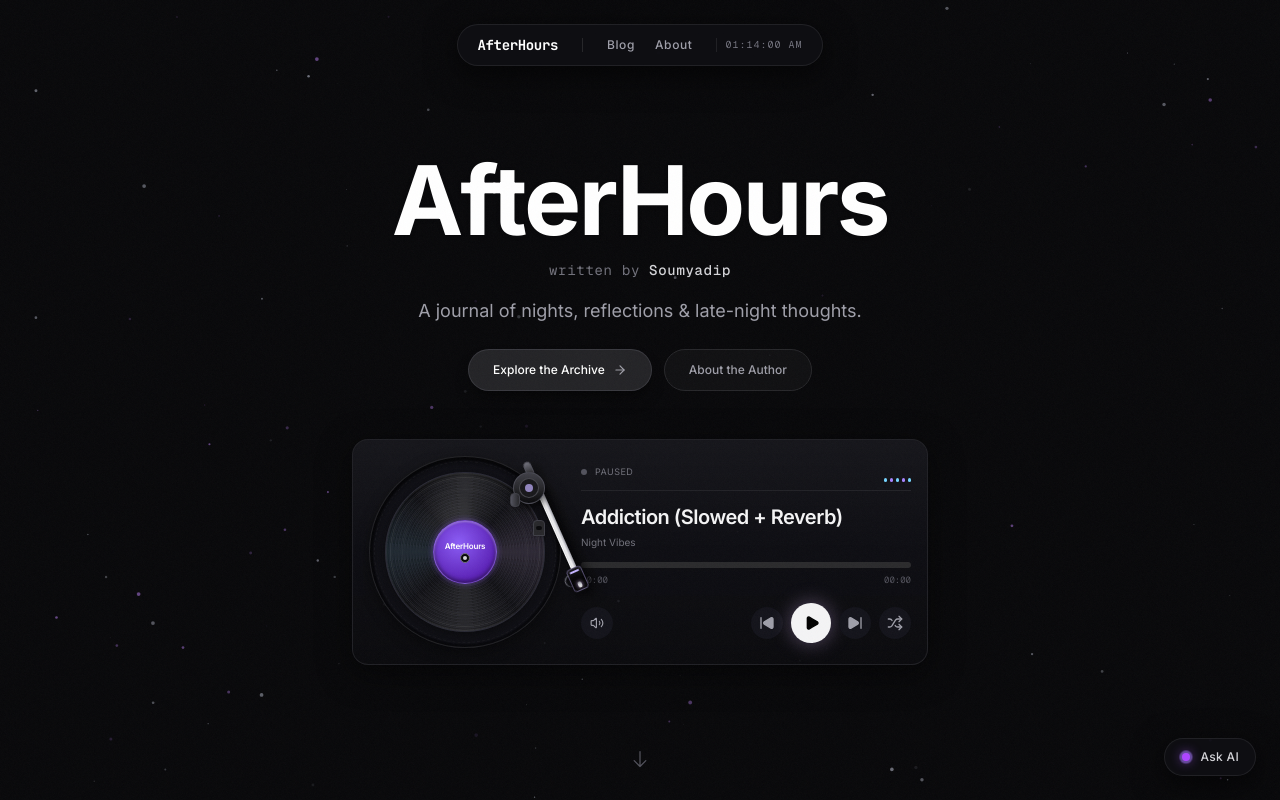
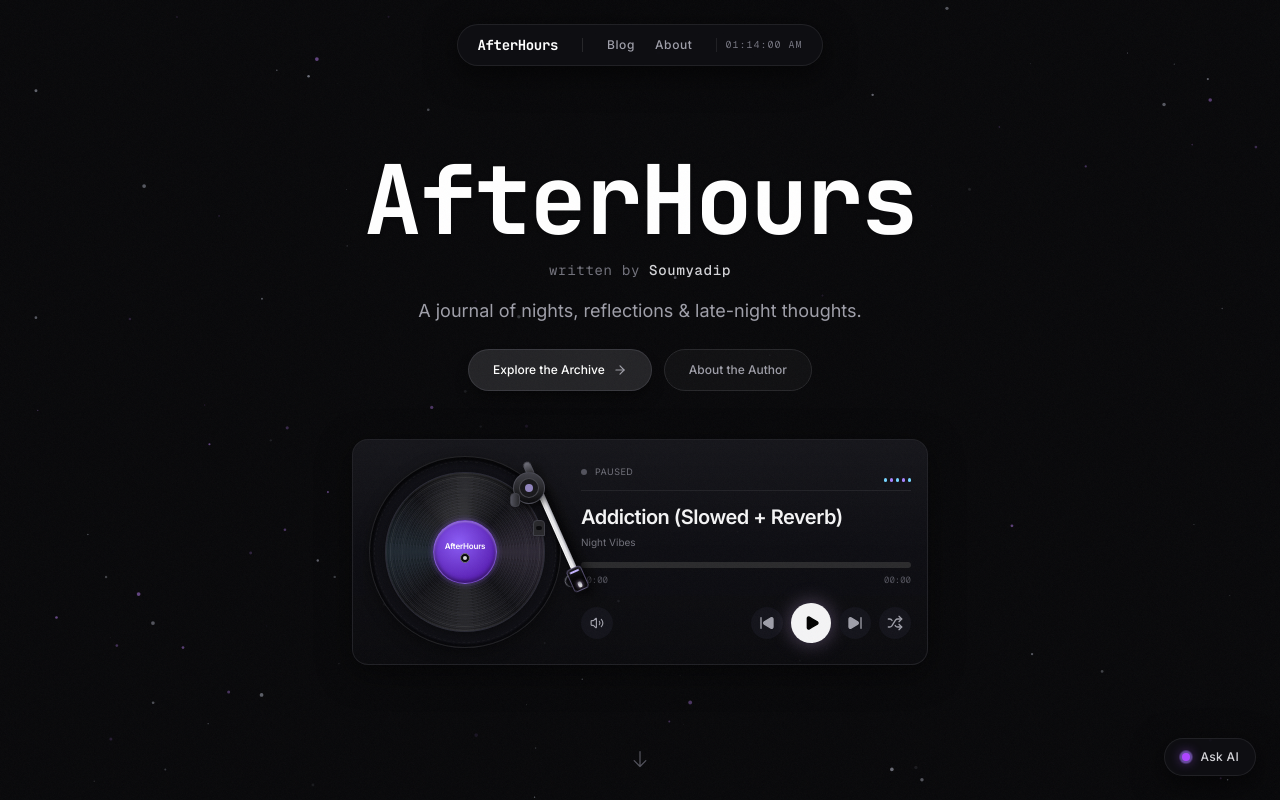
Before and after one commit to SoumyadipSil/Afterhours-blog, a Next.js app: page / in a window 1280 px wide. Shown: the top 800 px of the page. Built offline with nearby package versions, Linux system fonts and the light colour scheme.

Commit message:
font changes

```diff
--- a/app/(public)/page.tsx
+++ b/app/(public)/page.tsx
@@ -43,7 +43,7 @@ export default function HomePage() {
         <div className="w-full max-w-3xl mx-auto flex flex-col items-center text-center z-10">
           {/* Main Title Header */}
           <div className="space-y-3 pt-2">
-            <h1 className="text-7xl sm:text-7xl md:text-8xl font-extrabold tracking-tight text-white font-sans drop-shadow-sm animate-fade-in opacity-0">
+            <h1 className="text-7xl sm:text-7xl md:text-8xl font-extrabold tracking-tight text-white font-heading drop-shadow-sm animate-fade-in opacity-0">
               AfterHours
             </h1>
             <p className="font-mono text-xs sm:text-sm text-zinc-500 tracking-wider animate-fade-in opacity-0" style={{ animationDelay: '0.15s' }}>
```
